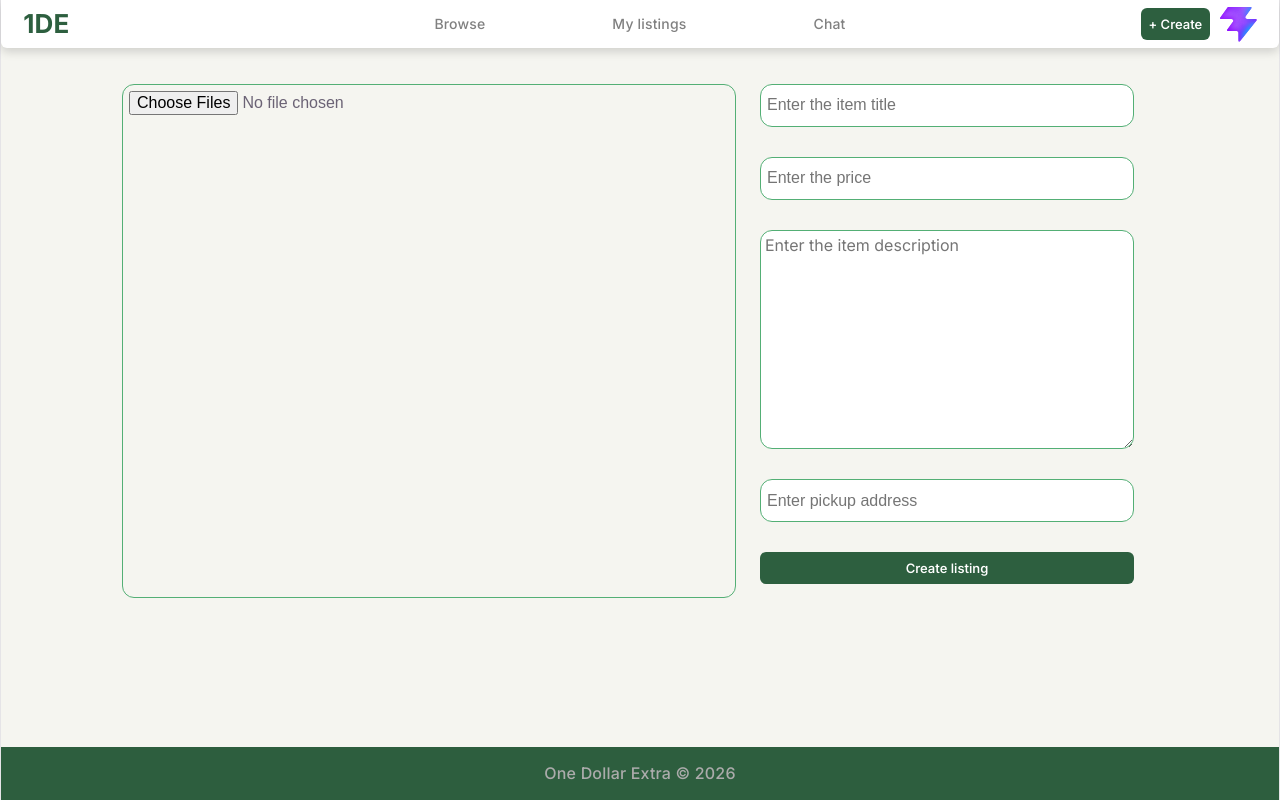
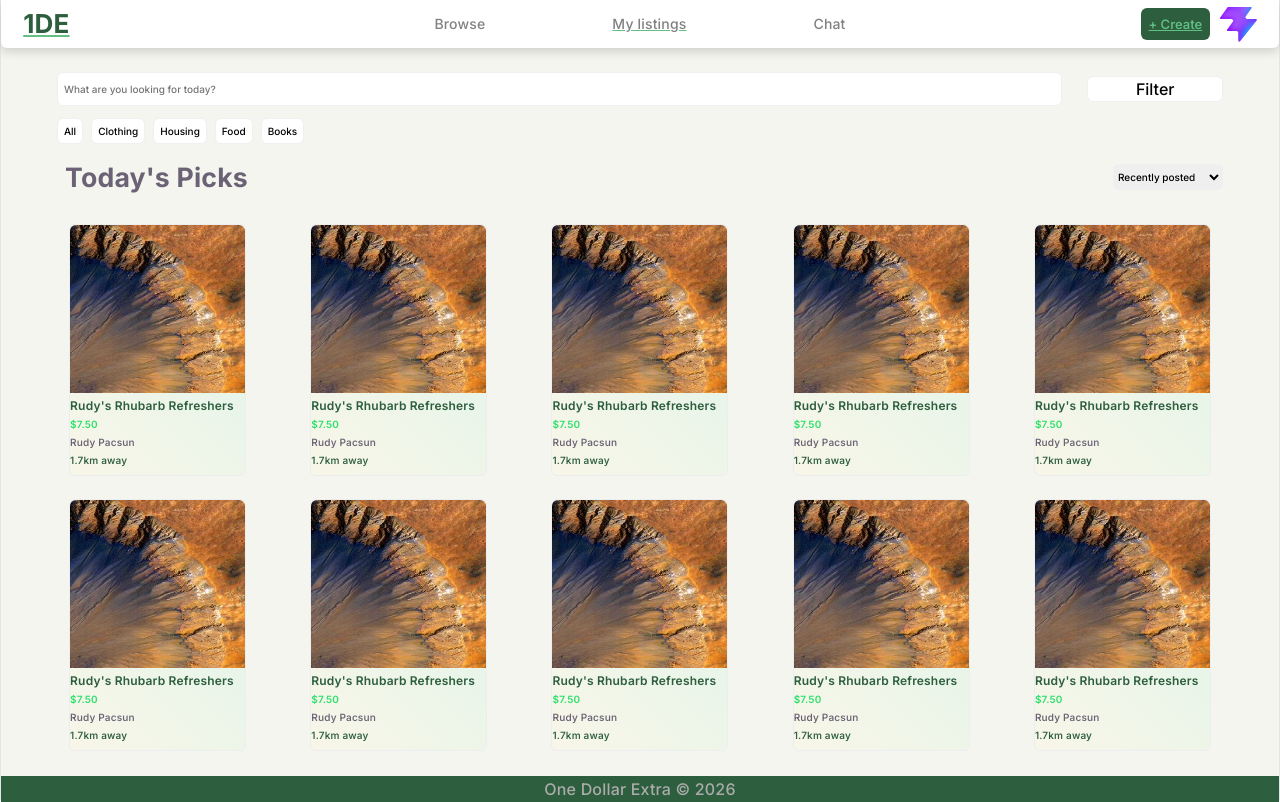
Before and after one commit to oebynahi/unimarketplace, a React (Vite) app: page / in a window 1280 px wide. Built offline with nearby package versions, Linux system fonts and the light colour scheme; no server answers.

Commit message:
implement page rendering links with react router

```diff
--- a/package.json
+++ b/package.json
@@ -10,9 +10,9 @@
     "preview": "vite preview"
   },
   "dependencies": {
-    "@supabase/supabase-js": "^2.108.2",
     "dotenv": "^17.4.2",
     "express": "^5.2.1",
+    "pg": "^8.22.0",
     "react": "^19.2.7",
     "react-dom": "^19.2.7",
     "react-router-dom": "^7.18.1"
--- a/src/App.jsx
+++ b/src/App.jsx
@@ -11,22 +11,23 @@ import './App.css'
 import { BrowserRouter, Routes, Route, Link, Outlet, Navigate} from 'react-router-dom'
 
 function App() {
-  const [loginCookie, setLoginCookie] = React.useState(false)
+  const [loginCookie, setLoginCookie] = React.useState(true)
 
   function handleLogin () {
     setLoginCookie((prevCookie) => !prevCookie)
   }
 
   return(
-    <CreateListing />
-    // <BrowserRouter>
+    <BrowserRouter>
 
-    //   <Routes>
-    //     <Route path="/" element={loginCookie ? <BrowsePage /> : <Signup />} />
-    //     <Route path="/login-page" element={<Login/>} />
-    //     <Route path="/sign-up" element={<Signup />} />
-    //   </Routes>
-    // </BrowserRouter>
+      <Routes>
+        <Route path="/" element={loginCookie ? <BrowsePage /> : <Signup />} />
+        <Route path="/login-page" element={<Login/>} />
+        <Route path="/sign-up" element={<Signup />} />
+        <Route path='/create-listing' element={<CreateListing />}/>
+        <Route path='/my-listings' element={<MyListings />}/>
+      </Routes>
+    </BrowserRouter>
   )
 }
 
--- a/src/components/Navbar.jsx
+++ b/src/components/Navbar.jsx
@@ -1,19 +1,20 @@
 import "./Navbar.css"
 import favicon from "../../public/favicon.svg"
+import { BrowserRouter, Routes, Route, Link, Outlet, Navigate} from 'react-router-dom'
 
 export default function Navbar() {
     return (
         <nav className="navbar">
             <div className="navbar-left-cluster">
-                <h3 className="logo-text">1DE</h3>
+                <Link to={"/"}><h3 className="logo-text">1DE</h3></Link>
             </div>
             <div className="navbar-middle-cluster">
                 <h3 className="category-page-text">Browse</h3>
-                <h3 className="category-page-text">My listings</h3>
+                <Link to={"/my-listings"}><h3 className="category-page-text">My listings</h3></Link>
                 <h3 className="category-page-text">Chat</h3>
             </div>
             <div className="navbar-right-cluster">
-                <button className="button">+ Create</button>
+                <button className="button"><Link to={"/create-listing"}>+ Create</Link></button>
                 <img src={favicon} alt="profile icon" className="profile-logo"/>
             </div>
         </nav>
--- a/src/components/footer.jsx
+++ b/src/components/footer.jsx
@@ -1,4 +1,5 @@
 import './footer.css'
+import { BrowserRouter, Routes, Route, Link, Outlet, Navigate} from 'react-router-dom'
 
 export default function Footer() {
     return (
--- a/src/pages/login.jsx
+++ b/src/pages/login.jsx
@@ -1,28 +1,9 @@
-import {supabase} from '../../supabaseClient.js'
 import './login.css'
 import Footer from '../components/footer'
 import { BrowserRouter, Routes, Route, Link} from 'react-router-dom'
 
 export default function Login() {
 
-    async function handleSumbit (formData) {
-        // const email = formData.get("email")
-        // const password = formData.get("password")
-
-        const {data, error} = await supabase.auth.signInWithPassword({
-            email: formData.get("email"),
-            password: formData.get("password")
-        })
-
-        if (error) {
-            console.error(error)
-            return <h1>Error!</h1>
-        }
-
-        return(
-            <h1>Welcome back</h1>
-        )
-    }
 
 
     return (
--- a/src/pages/signup.jsx
+++ b/src/pages/signup.jsx
@@ -1,43 +1,9 @@
-import {supabase} from '../../supabaseClient.js'
 import './signup.css'
 import Footer from '../components/footer'
 import { BrowserRouter, Routes, Route, Link} from 'react-router-dom'
 
 
 export default function Signup() {
-
-    async function handleSumbit (formData) {
-        // const email = formData.get("email")
-        // const password = formData.get("password")
-
-        const {data, error} = await supabase.auth.signUp({
-            email: formData.get("email"),
-            password: formData.get("password"),
-            options : {
-                display_name: `${formData.get("first_name")} ${formData.get("last_name")}`
-            }
-        })
-
-        if (error) {
-            console.error(error)
-            return <h1>Error!</h1>
-        }
-
-        const {error2} = await supabase.from('users').insert({
-            first_name: formData.get("first_name"),
-            last_name: formData.get("last_name"),
-            email : formData.get("email")
-        })
-
-        if (error2) {
-            console.error(error2)
-            return <h1>Error!</h1>
-        }
-
-        return(
-            <h1>Welcome back</h1>
-        )
-    }
 
 
     return (
```
Also changed, not shown: server.js (added), 1 other file (tests, documents, lock files or other folders).
